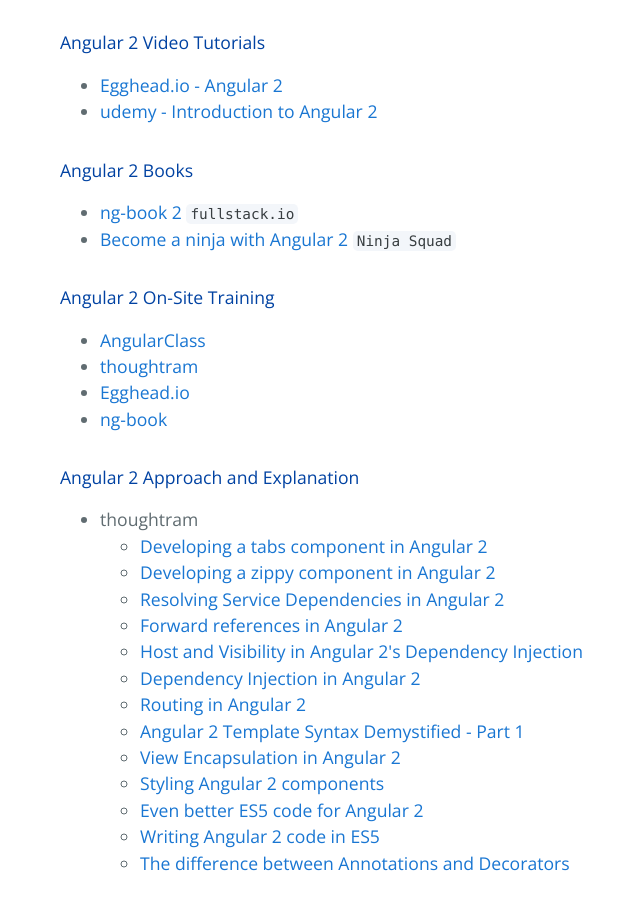
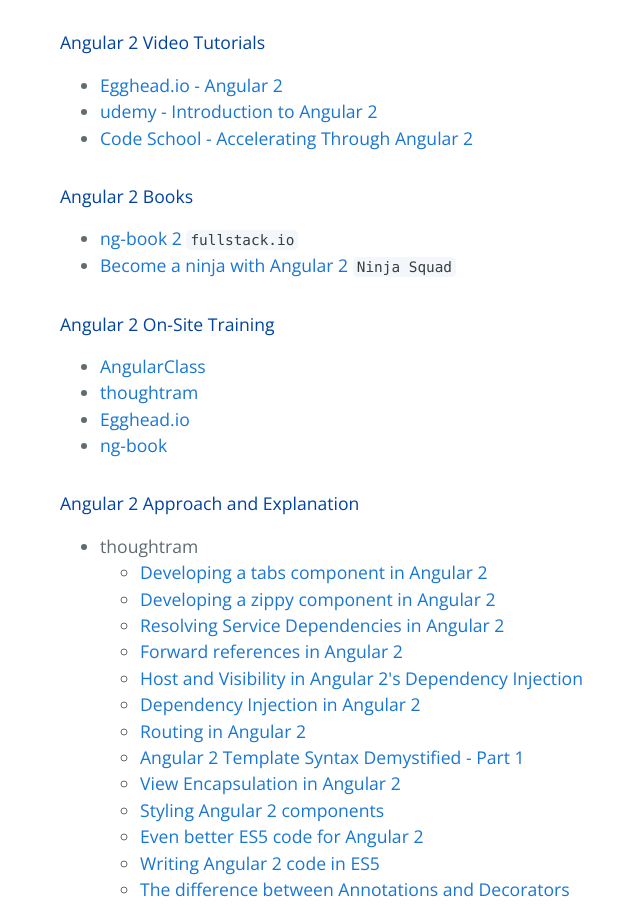
Before and after one commit to jkoh2020/AwesomeAngular, a website: page index.html in a window 1280 px wide. Shown: the part 4051-4956 px from the top of the page, without its empty margins (164-804 px from the left). Drawn offline with nearby package versions, Linux system fonts and the light colour scheme.

Commit message:
Add Code School's Angular 2 course to index.html

```diff
--- a/index.html
+++ b/index.html
@@ -252,6 +252,7 @@
 <ul>
 <li><a href="https://egghead.io/technologies/angular2">Egghead.io - Angular 2</a></li>
 <li><a href="https://www.udemy.com/introduction-to-angular2/">udemy - Introduction to Angular 2</a></li>
+<li><a href="https://www.codeschool.com/courses/accelerating-through-angular-2/">Code School - Accelerating Through Angular 2</a></li>
 </ul>
 
 <h4>
```
